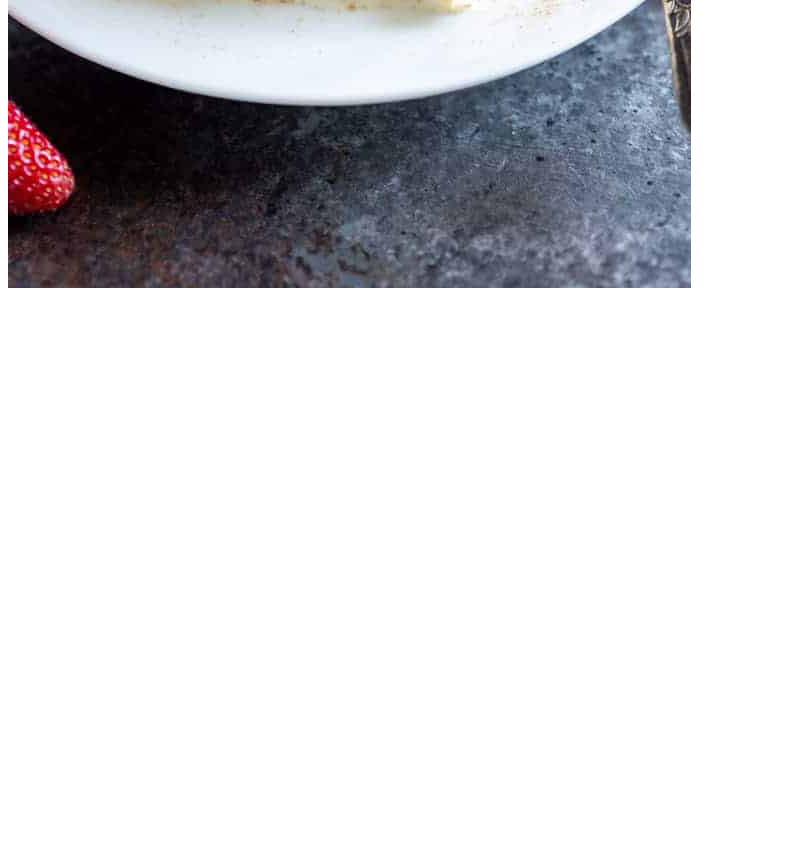
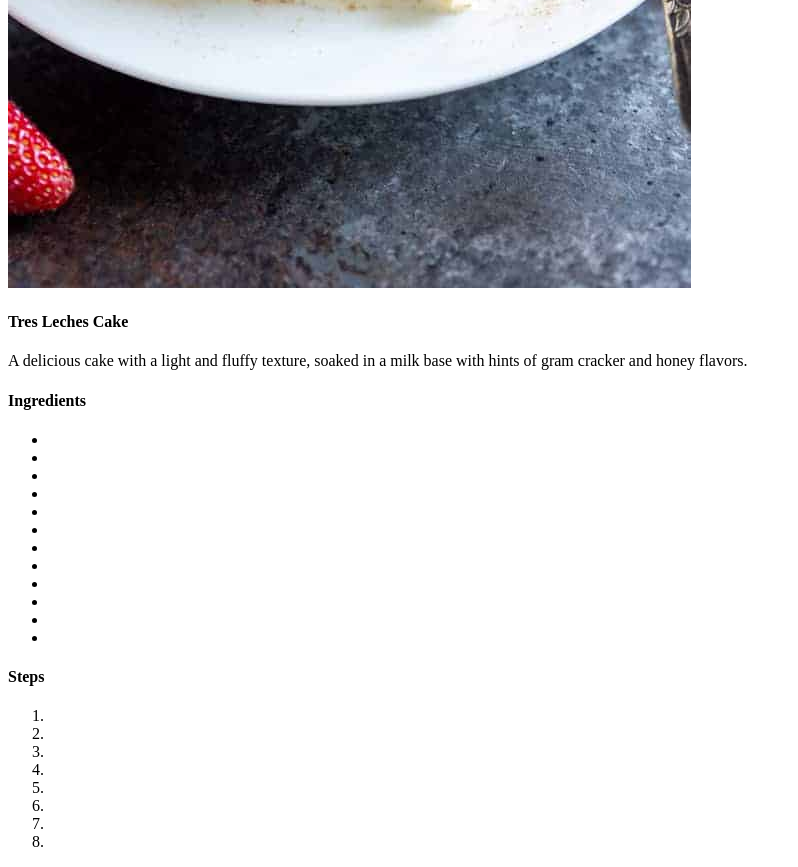
Before and after one commit to LiberoLance/odin-recipes, a plain HTML site: page recipes/tres-leches-cake.html in a window 1280 px wide. Shown: the part 816-1683 px from the top of the page, without its empty margins (0-798 px from the left). Before the commit the page ends 1116 px from the top, so only its background shows below. Drawn offline with Linux system fonts and the light colour scheme.

Commit message:
Add html content boiler plate to tres-leches-cake.html

```diff
--- a/recipes/tres-leches-cake.html
+++ b/recipes/tres-leches-cake.html
@@ -8,5 +8,36 @@
    <body>
       <h1>Tres Leches Cake</h1>
       <img src = "../images/tres-leches-cake.jpg" alt = "A square of tres leches cake sprinkled with cinnamon and topped with a fresh strawberry, on a white plate with a silver fork.">
+
+      <h4>Tres Leches Cake</h4>
+      <p>A delicious cake with a light and fluffy texture, soaked in a milk base with hints of gram cracker and honey flavors.</p>
+
+      <h4>Ingredients</h4>
+      <ul>
+	 <li></li>
+	 <li></li>
+	 <li></li>
+	 <li></li>
+	 <li></li>
+	 <li></li>
+	 <li></li>
+	 <li></li>
+	 <li></li>
+	 <li></li>
+	 <li></li>
+	 <li></li>
+      </ul>
+
+      <h4>Steps</h4>
+      <ol>
+	 <li></li>
+	 <li></li>
+	 <li></li>
+	 <li></li>
+	 <li></li>
+	 <li></li>
+	 <li></li>
+	 <li></li>
+      </ol>
    </body>
 </html>
```
